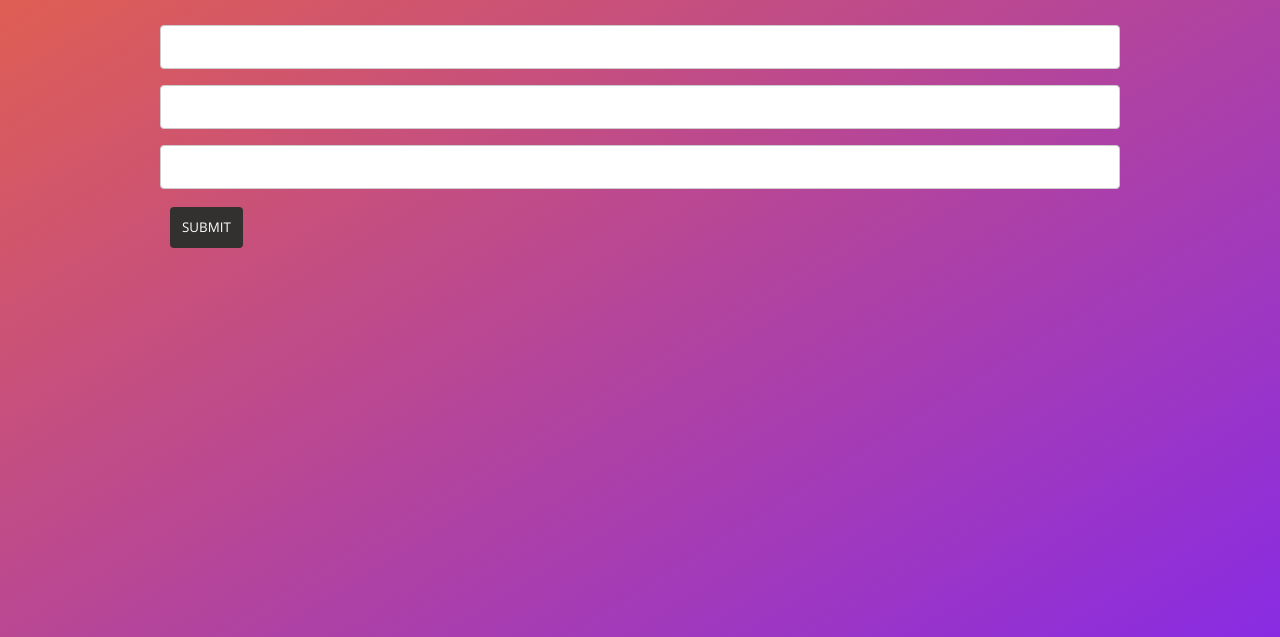
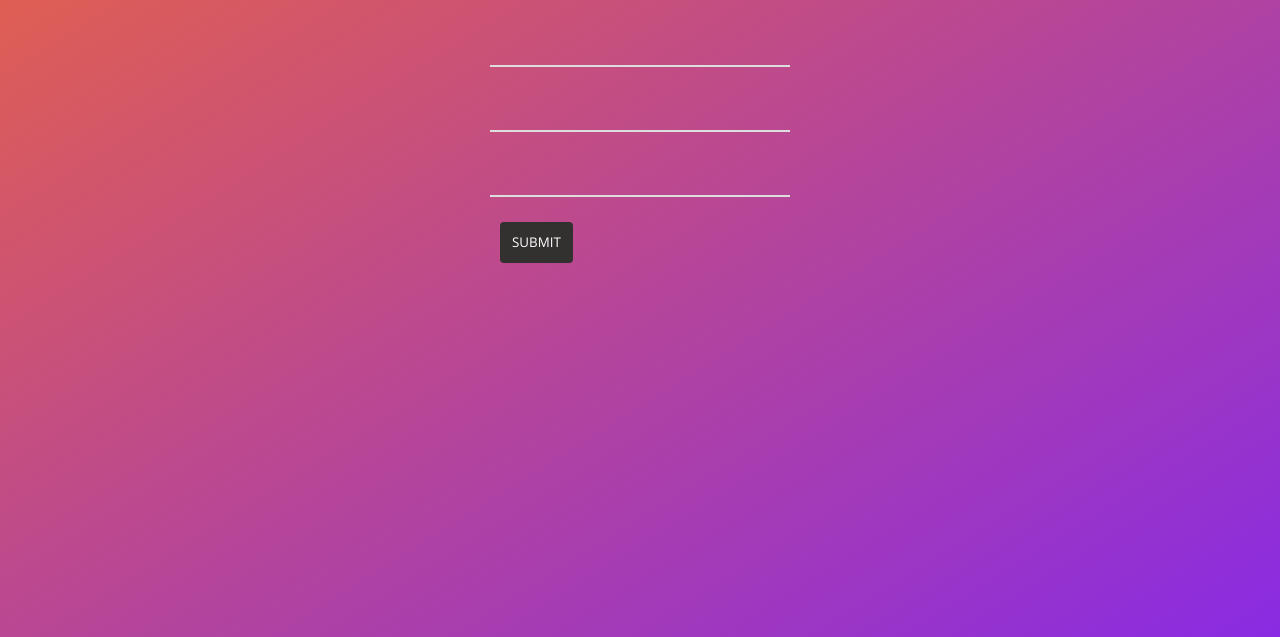
Before and after one commit to kbrsh/gradual, a website: page views/login/login.html in a window 1280 px wide. Shown: the part 163-800 px from the top of the page. Drawn offline with Linux system fonts and the light colour scheme; files that its build step writes are made by us from their sources; files whose address does not match are found by name.

Commit message:
style inputs

```diff
--- a/assets/css/login.css
+++ b/assets/css/login.css
@@ -17,4 +17,28 @@ h1 {
 
 .container {
   margin-top: 10rem;
+  width: 30rem;
 }
+
+input[type=text], input[type=email], input[type=password] {
+  border-bottom: 2px solid #ddd;
+  border-top: none;
+  border-left: none;
+  border-right: none;
+  border-radius: 0px;
+  background: transparent;
+  font-family: "Lato";
+  margin-bottom: 1.5rem;
+  font-size: 2rem;
+  color: #f5f5f5;
+  display: block;
+}
+
+input[type=text]:focus, input[type=email]:focus, input[type=password]:focus {
+  outline: none;
+  border-top: none;
+  border-left: none;
+  border-right: none;
+  border-radius: 0px;
+  border-bottom: 2px solid #f5f5f5;
+}
```
